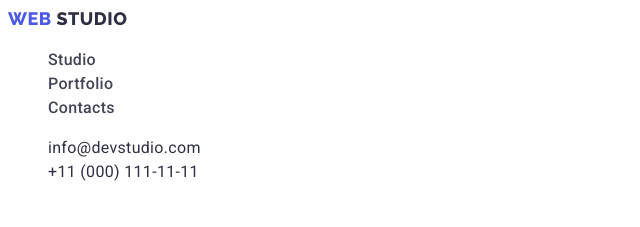
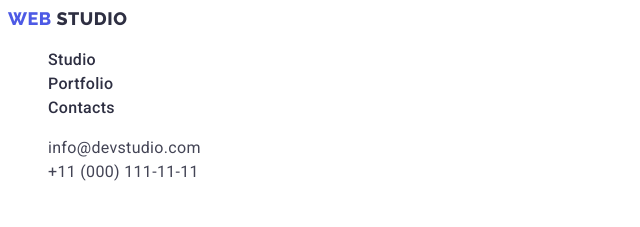
Before and after one commit to sedkol88/goit-markup-hw-02, a plain HTML site: page index.html in a window 1280 px wide. Shown: the top 227 px of the page, 0-640 px from the left. Drawn offline with Linux system fonts and the light colour scheme.

Commit message:
css v1.6
fixing after third checking

```diff
--- a/css/styles.css
+++ b/css/styles.css
@@ -52,14 +52,15 @@ body {
 .head {
   background-color: var(--bg-color-main);
 }
-.head-nav-item {
+.head-nav-link {
+  color: var(--font-color-second);
   font-weight: 500;
 }
 .head-address {
   font-style: normal;
 }
-.head-address-item {
-  color: var(--font-color-second);
+.head-address-link {
+  color: var(--font-color-first);
   font-weight: 400;
 }
 .head-nav-link:hover,
```
